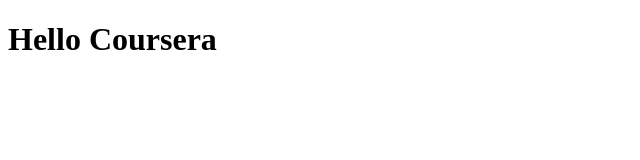
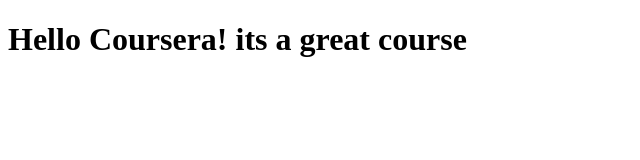
Before and after one commit to vigneshrajgopalnayak/coursera-test, a plain HTML site: page site/index.html in a window 1280 px wide. Shown: the whole page, without its empty margins (0-640 px from the left). Drawn offline with Linux system fonts and the light colour scheme.

Commit message:
small addition to our content

```diff
--- a/site/index.html
+++ b/site/index.html
@@ -4,6 +4,6 @@
 	<title>Hello Coursera, Vignesh</title>
 </head>
 <body>
-<h1> Hello Coursera</h1>
+<h1> Hello Coursera! its a great course</h1>
 </body>
 </html>
```
